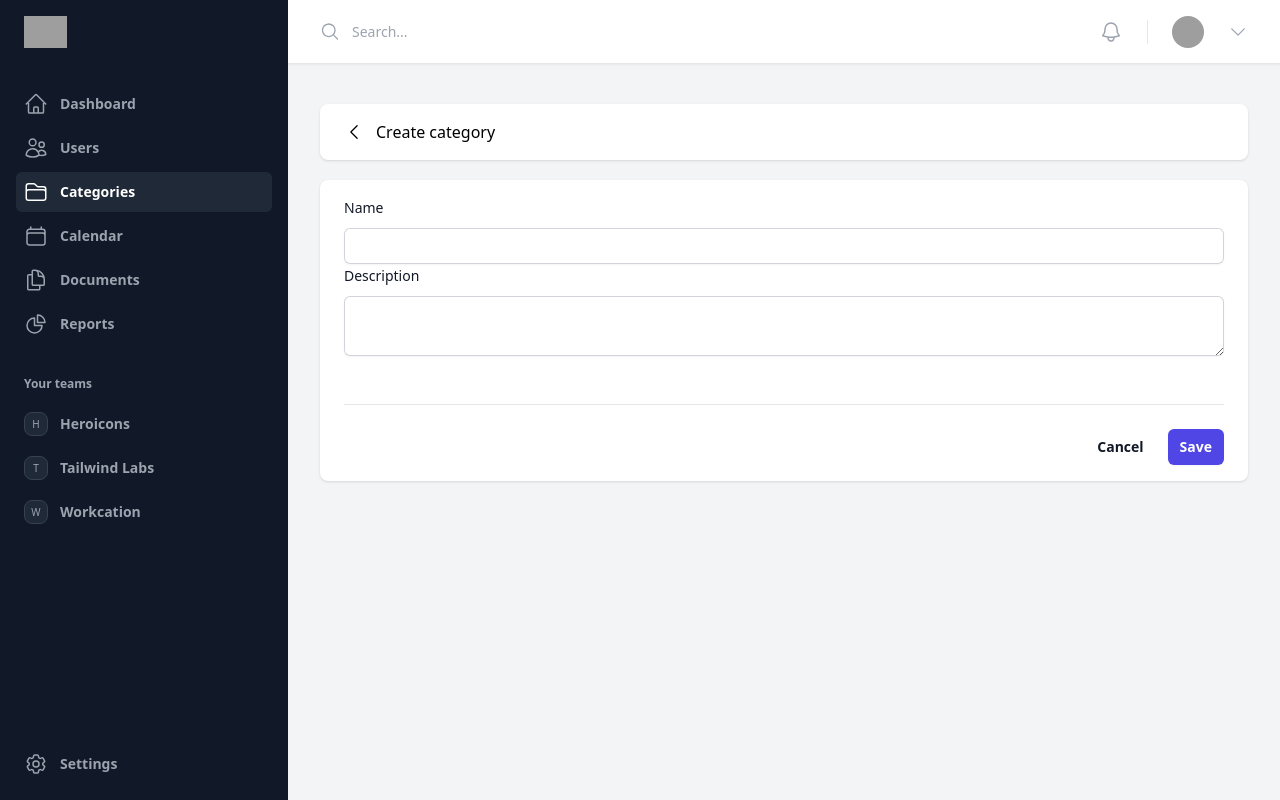
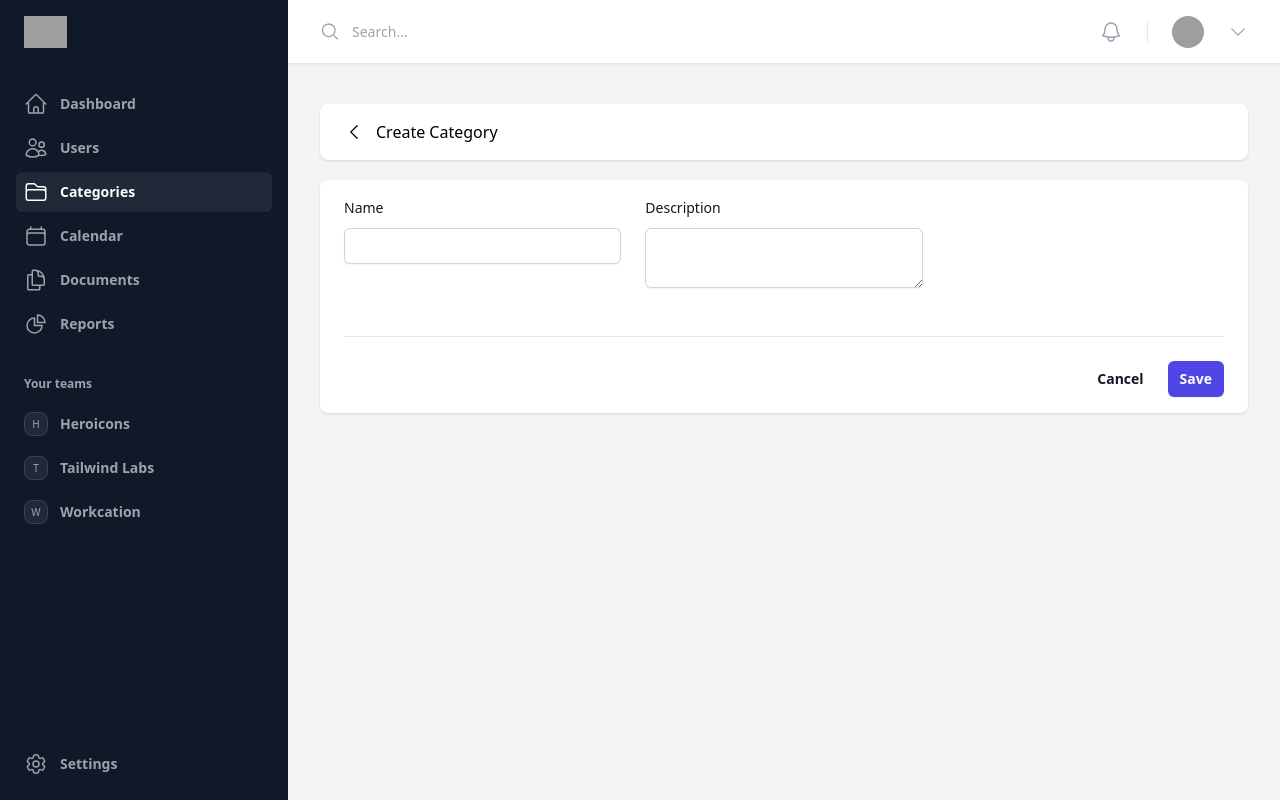
Before and after one commit to brorcode/hb-frontend, a Nuxt app: page /categories/create in a window 1280 px wide. Built offline with nearby package versions, Linux system fonts and the light colour scheme; grey boxes are pictures that could not be loaded.

Commit message:
Update category pages

```diff
--- /dev/null
+++ b/components/pages/categories/CategoryForm.vue
@@ -0,0 +1,26 @@
+<template>
+  <FormGrid>
+    <FormText
+      :mode="mode"
+      :form-field="form.name"
+      @update:model-value="handleFieldUpdate(form.name.key, $event)"
+    />
+    <FormTextarea
+      :mode="mode"
+      :form-field="form.description"
+      @update:model-value="handleFieldUpdate(form.description.key, $event)"
+    />
+  </FormGrid>
+</template>
+
+<script setup lang="ts">
+import { defineProps } from 'vue';
+import FormText from '~/components/form/FormText.vue';
+import type { UpsertMode } from '~/utils/pageMode';
+
+defineProps<{
+  form: CategoryForm;
+  mode?: UpsertMode;
+  handleFieldUpdate: (key: keyof CategoryForm, value: any) => void;
+}>();
+</script>
--- a/components/pages/categories/CategoryInit.ts
+++ b/components/pages/categories/CategoryInit.ts
@@ -38,6 +38,7 @@ const categoryColumns: CategoryColumn[] = [
   {
     field: 'description',
     header: 'Description',
+    sortable: false,
     body: (row: CategoryRow) =>
       row.description.length > 50 ? row.description.slice(0, 50) + '...' : row.description
   },
--- a/components/table/AppTable.vue
+++ b/components/table/AppTable.vue
@@ -15,6 +15,7 @@
           <div class="group inline-flex cursor-pointer" @click="handleSortingChange(column.field)">
             {{ column.header }}
             <span
+              v-if="column.sortable ?? true"
               :class="[
                 'ml-2 flex-none rounded bg-gray-100 text-gray-900 group-hover:bg-gray-200',
                 sorting.column === column.field ? 'bg-gray-200' : ''
@@ -59,7 +60,7 @@
             columnIndex === 0 ? 'pl-0' : ''
           ]"
         >
-          {{ column.body ? column.body(row) : row[column.field] ?? 'N/A' }}
+          {{ column.body ? column.body(row) : (row[column.field] ?? 'N/A') }}
         </td>
         <td class="relative whitespace-nowrap py-4 pl-3 text-right text-sm font-medium">
           <div class="space-x-2 flex justify-end">
@@ -107,18 +108,18 @@ const sorting = reactive<Sorting>({
 
 const handleSortingChange = (column: string) => {
   if (sorting.column === column) {
-    if (sorting.direction === 'DESC') {
+    if (sorting.direction === 'ASC') {
       // If the clicked column is already sorted in DESC order, reset the sorting
       sorting.column = null;
       sorting.direction = null;
     } else {
       // If the clicked column is already sorted in ASC order, toggle the direction
-      sorting.direction = 'DESC';
+      sorting.direction = 'ASC';
     }
   } else {
     // If a different column is clicked, reset the sorting
     sorting.column = column;
-    sorting.direction = 'ASC';
+    sorting.direction = 'DESC';
   }
 
   // Emit the event with the new sorting parameters
--- a/pages/categories/[id]/[mode].vue
+++ b/pages/categories/[id]/[mode].vue
@@ -1,71 +1,46 @@
 <template>
   <AppUpsert>
     <template #header>
-      <div class="flex space-x-3 items-center">
-        <NuxtLink to="/categories"><ChevronLeftIcon class="h-5 w-5" aria-hidden="true" /></NuxtLink>
-        <div>Category ID: {{ id }}</div>
+      <div class="flex justify-between items-center">
+        <div class="flex space-x-3 items-center">
+          <NuxtLink to="/categories"
+            ><ChevronLeftIcon class="h-5 w-5" aria-hidden="true"
+          /></NuxtLink>
+          <div>Category ID: {{ id }}</div>
+        </div>
+        <div v-if="mode === pageMode.VIEW" class="justify-end">
+          <NuxtLink
+            :to="`/categories/${id}/edit`"
+            class="rounded bg-yellow-600 px-3 py-2 text-sm font-semibold text-white shadow-sm hover:bg-yellow-500 focus-visible:outline focus-visible:outline-2 focus-visible:outline-offset-2 focus-visible:outline-yellow-600"
+          >
+            Edit
+          </NuxtLink>
+        </div>
       </div>
     </template>
     <AppForm back-url="/categories" :pending="pending" :mode="mode" @submit-form="submitForm">
-      <FormText
-        :mode="mode"
-        :form-field="form.name"
-        @update:model-value="handleFieldUpdate(form.name.key, $event)"
-      />
-      <FormTextarea
-        :mode="mode"
-        :form-field="form.description"
-        @update:model-value="handleFieldUpdate(form.description.key, $event)"
-      />
+      <CategoryForm :form="form" :mode="mode" :handle-field-update="handleFieldUpdate" />
     </AppForm>
   </AppUpsert>
 </template>
 
 <script setup lang="ts">
 import { ChevronLeftIcon } from '@heroicons/vue/24/solid';
-import FormText from '~/components/form/FormText.vue';
 import AppForm from '~/components/form/AppForm.vue';
-import { deepCopy } from '~/utils/deepCopy';
 import type { UpsertMode } from '~/utils/pageMode';
 import { categoryApiUrl, categoryFormInit } from '~/components/pages/categories/CategoryInit';
-import FormTextarea from '~/components/form/FormTextarea.vue';
-import { useApi } from '~/composables/useApi';
+import CategoryForm from '~/components/pages/categories/CategoryForm.vue';
 
 const route = useRoute();
 const { id, mode } = route.params as { id: string; mode: UpsertMode };
-
-const { item, fetchItem, handleUpdateItem, pending } = useApi(categoryApiUrl);
-
-const form = reactive(deepCopy(categoryFormInit) as CategoryForm);
-
-const handleFieldUpdate = (key: keyof CategoryForm, value: string) => {
-  form[key].errors = [];
-  form[key].value = value;
-};
+const { form, pending, handleFieldUpdate, fetchItem, submit } =
+  useForm<CategoryForm>(categoryFormInit);
 
 onMounted(async () => {
   await fetchItem(categoryApiUrl, parseInt(id));
-
-  if (item.value?.data?.item) {
-    Object.entries(form).forEach(([key]) => {
-      form[key as keyof CategoryForm].value = item.value?.data?.item[key as keyof CategoryForm];
-    });
-  }
 });
 
 const submitForm = async () => {
-  // todo do we need to clear form from errors before submit if I clear field on handleFieldUpdate
-  // Object.entries(form).forEach(([key]) => {
-  //   form[key as keyof CategoryForm].errors = [];
-  // });
-
-  const body = Object.fromEntries(Object.entries(form).map(([key, value]) => [key, value.value]));
-
-  await handleUpdateItem(body, parseInt(id));
-  if (item.value?.error?.code === 'UNPROCESSABLE_ENTITY') {
-    Object.entries(item.value?.error?.details || {}).forEach(([key, value]) => {
-      form[key as keyof CategoryForm].errors = value as string[];
-    });
-  }
+  await submit(`${categoryApiUrl}/${id}`, 'PUT');
 };
 </script>
--- a/pages/categories/create.vue
+++ b/pages/categories/create.vue
@@ -3,18 +3,11 @@
     <template #header>
       <div class="flex space-x-3 items-center">
         <NuxtLink to="/categories"><ChevronLeftIcon class="h-5 w-5" aria-hidden="true" /></NuxtLink>
-        <div>Create category</div>
+        <div>Create Category</div>
       </div>
     </template>
     <AppForm back-url="/categories" :pending="pending" @submit-form="submitForm">
-      <FormText
-        :form-field="form.name"
-        @update:model-value="handleFieldUpdate(form.name.key, $event)"
-      />
-      <FormTextarea
-        :form-field="form.description"
-        @update:model-value="handleFieldUpdate(form.description.key, $event)"
-      />
+      <CategoryForm :form="form" :handle-field-update="handleFieldUpdate" />
     </AppForm>
   </AppUpsert>
 </template>
@@ -23,14 +16,13 @@
 import { ChevronLeftIcon } from '@heroicons/vue/24/solid';
 import AppUpsert from '~/components/AppUpsert.vue';
 import AppForm from '~/components/form/AppForm.vue';
-import FormText from '~/components/form/FormText.vue';
-import FormTextarea from '~/components/form/FormTextarea.vue';
+import CategoryForm from '~/components/pages/categories/CategoryForm.vue';
 import { categoryApiUrl, categoryFormInit } from '~/components/pages/categories/CategoryInit';
 
-const { form, handleFieldUpdate, submit, pending } = useForm<CategoryForm>(categoryFormInit);
+const { form, pending, handleFieldUpdate, submit } = useForm<CategoryForm>(categoryFormInit);
 
 const submitForm = async () => {
-  await submit(`${categoryApiUrl}/create`, 'POST', () => {
+  await submit(`${categoryApiUrl}/store`, 'POST', () => {
     navigateTo('/categories');
   });
 };
--- a/pages/users/[id]/[mode].vue
+++ b/pages/users/[id]/[mode].vue
@@ -1,9 +1,19 @@
 <template>
   <AppUpsert>
     <template #header>
-      <div class="flex space-x-3 items-center">
-        <NuxtLink to="/users"><ChevronLeftIcon class="h-5 w-5" aria-hidden="true" /></NuxtLink>
-        <div>User ID: {{ id }}</div>
+      <div class="flex justify-between items-center">
+        <div class="flex space-x-3 items-center">
+          <NuxtLink to="/users"><ChevronLeftIcon class="h-5 w-5" aria-hidden="true" /></NuxtLink>
+          <div>User ID: {{ id }}</div>
+        </div>
+        <div v-if="mode === pageMode.VIEW" class="justify-end">
+          <NuxtLink
+            :to="`/users/${id}/edit`"
+            class="rounded bg-yellow-600 px-3 py-2 text-sm font-semibold text-white shadow-sm hover:bg-yellow-500 focus-visible:outline focus-visible:outline-2 focus-visible:outline-offset-2 focus-visible:outline-yellow-600"
+          >
+            Edit
+          </NuxtLink>
+        </div>
       </div>
     </template>
     <AppForm back-url="/users" :pending="pending" :mode="mode" @submit-form="submitForm">
--- a/pages/users/create.vue
+++ b/pages/users/create.vue
@@ -22,7 +22,7 @@ import UserForm from '~/components/pages/users/UserForm.vue';
 const { form, pending, handleFieldUpdate, submit } = useForm<UserForm>(userFormInit);
 
 const submitForm = async () => {
-  await submit(`${userApiUrl}/create`, 'POST', () => {
+  await submit(`${userApiUrl}/store`, 'POST', () => {
     navigateTo('/users');
   });
 };
--- a/types/Abstract.d.ts
+++ b/types/Abstract.d.ts
@@ -63,6 +63,7 @@ interface BaseItemResponse<T> {
 type Column = {
   field: string;
   header: string;
+  sortable?: boolean;
   body?: fn;
 };
 
```
